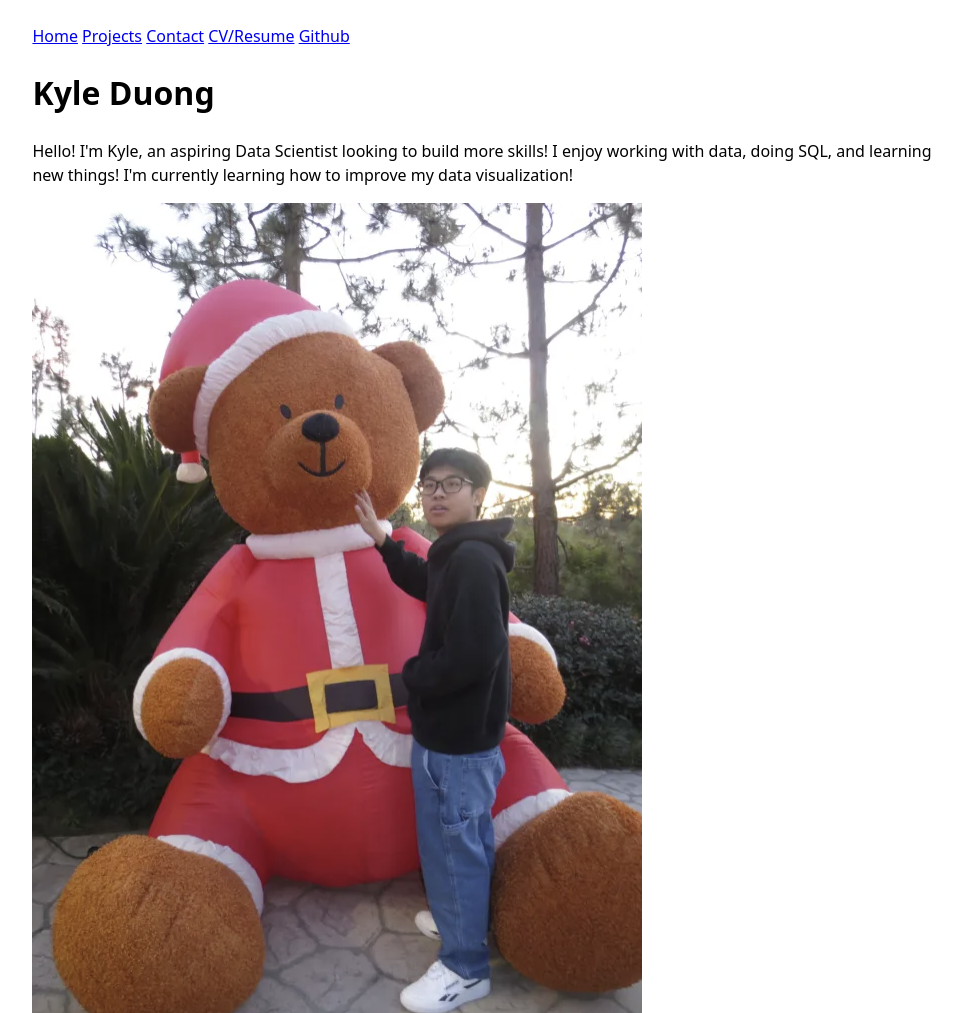
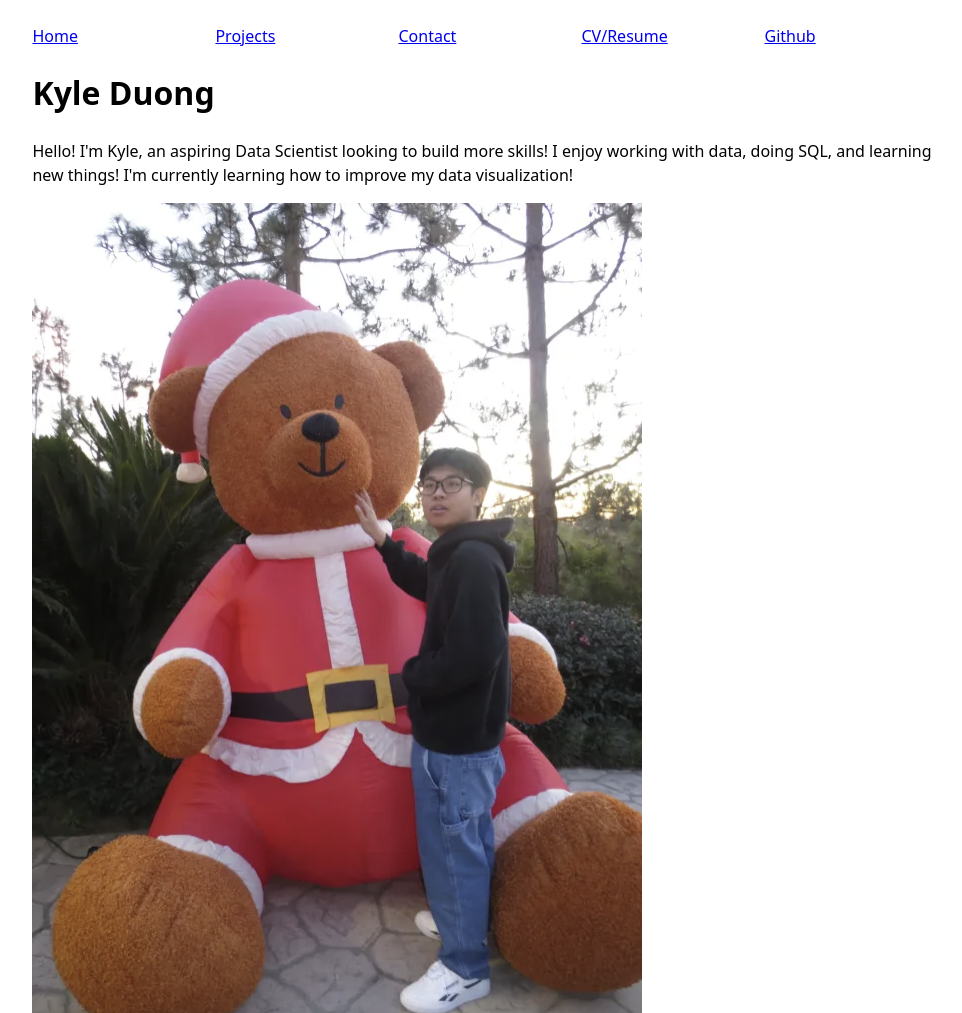
Before and after one commit to kyleduongg/portfolio, a plain HTML site: page index.html in a window 1280 px wide. Shown: the top 1013 px of the page, without its empty margins (150-1112 px from the left). Drawn offline with Linux system fonts and the light colour scheme.

Commit message:
updated all pages

```diff
--- a/index.html
+++ b/index.html
@@ -8,7 +8,7 @@
 </head>
 <body>
     <nav>
-        <a href = "index.html">Home</a>
+        <a href = "index.html" class="current">Home</a>
         <a href = "projects/index.html">Projects</a>
         <a href="contact/index.html">Contact</a>
         <a href="Resume/index.html">CV/Resume</a>
--- a/style.css
+++ b/style.css
@@ -12,3 +12,11 @@ nav ul,
 nav li {
   display: contents;
 }
+
+nav {
+  display: flex;
+}
+
+nav a {
+  flex: 1;
+}
```
Also changed, not shown: Resume/index.html (+1 -1 lines), contact/index.html (+1 -1 lines), projects/index.html (+1 -1 lines).
